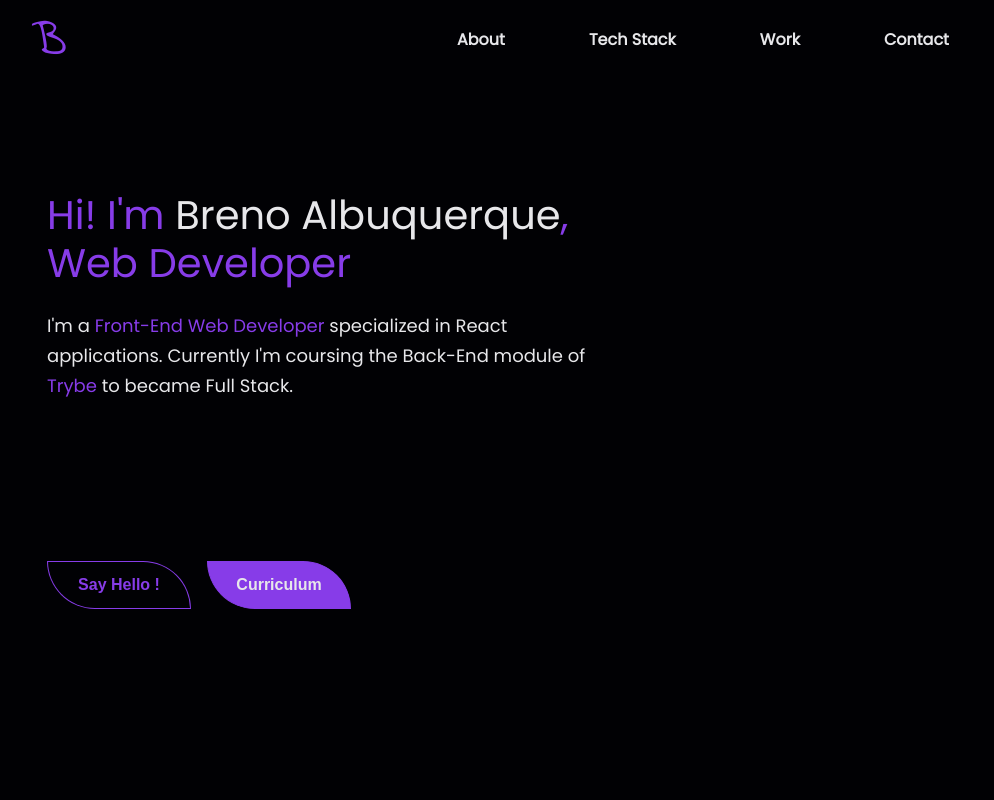
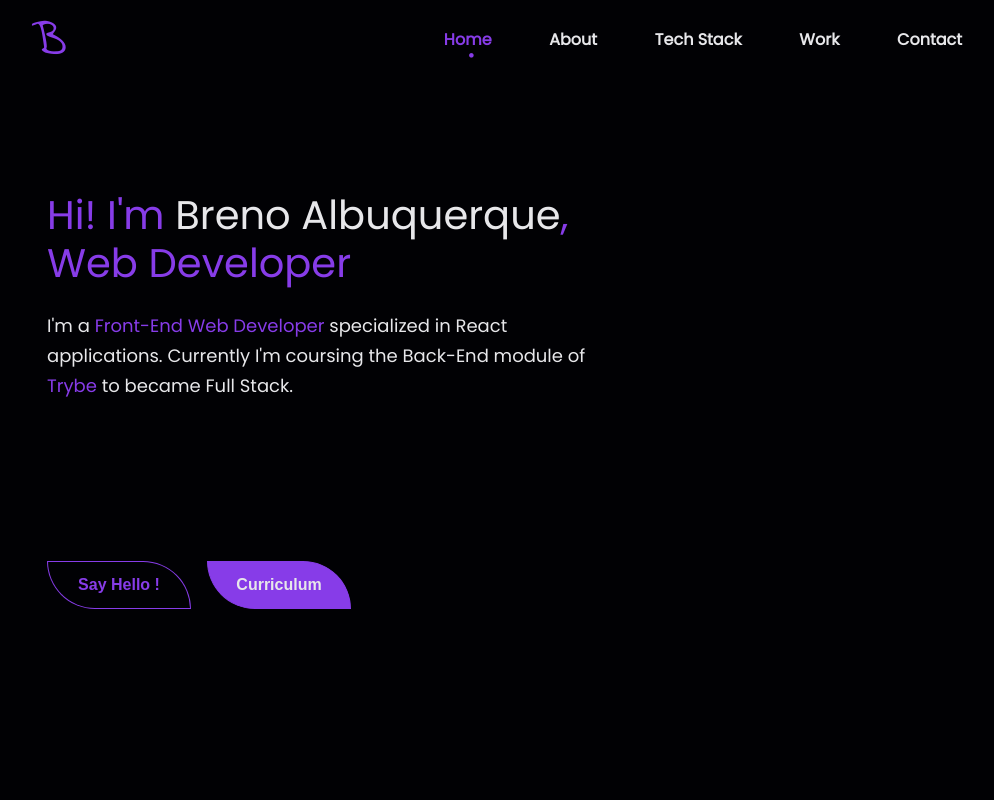
Before and after one commit to Breno-Albuquerque/Breno-Albuquerque.github.io, a React (Create React App) app: page / in a window 1280 px wide. Shown: the top 800 px of the page, without its empty margins (129-1123 px from the left). Built offline with nearby package versions, Linux system fonts and the light colour scheme.

Commit message:
feat: Home in desktop nav

```diff
--- a/src/components/Header.js
+++ b/src/components/Header.js
@@ -119,7 +119,7 @@ const NavLi = styled.li`
 
 function Header() {
   const [wasClicked, setWasClicked] = useState(false);
-  const [isActive, setIsActive] = useState([false, false, false, false]);
+  const [isActive, setIsActive] = useState([false, false, false, false, false]);
 
   function handleMenuClick() {
     setWasClicked(!wasClicked)
@@ -148,17 +148,20 @@ function Header() {
 
         <Nav>
           <NavOl>
-            <NavLi n={0} isActive={ isActive }>
-              <Link onSetActive={ () => handleSetActive(0) } onSetInactive={ () => handleSetInactive(0) } activeClass="active" spy={true} smooth={true} offset={-100} duration={500} to="About">About</Link>
+          <NavLi n={0} isActive={ isActive }>
+              <Link onSetActive={ () => handleSetActive(0) } onSetInactive={ () => handleSetInactive(0) } activeClass="active" spy={true} smooth={true} offset={-100} duration={500} to="Home">Home</Link>
             </NavLi>
             <NavLi n={1} isActive={ isActive }>
-              <Link onSetActive={ () => handleSetActive(1) } onSetInactive={ () => handleSetInactive(1) } activeClass="active" spy={true} smooth={true} offset={-100} duration={500} to="TechStack">Tech Stack</Link>
+              <Link onSetActive={ () => handleSetActive(1) } onSetInactive={ () => handleSetInactive(1) } activeClass="active" spy={true} smooth={true} offset={-100} duration={500} to="About">About</Link>
             </NavLi>
             <NavLi n={2} isActive={ isActive }>
-              <Link onSetActive={ () => handleSetActive(2) } onSetInactive={ () => handleSetInactive(2) }  activeClass="active" spy={true} smooth={true} offset={-100} duration={500} to="Work">Work</Link>
+              <Link onSetActive={ () => handleSetActive(2) } onSetInactive={ () => handleSetInactive(2) } activeClass="active" spy={true} smooth={true} offset={-100} duration={500} to="TechStack">Tech Stack</Link>
             </NavLi>
             <NavLi n={3} isActive={ isActive }>
-              <Link onSetActive={ () => handleSetActive(3) } onSetInactive={ () => handleSetInactive(3) } activeClass="active" spy={true} smooth={true} offset={-100} duration={500} to="Contact">Contact</Link>
+              <Link onSetActive={ () => handleSetActive(3) } onSetInactive={ () => handleSetInactive(3) }  activeClass="active" spy={true} smooth={true} offset={-100} duration={500} to="Work">Work</Link>
+            </NavLi>
+            <NavLi n={4} isActive={ isActive }>
+              <Link onSetActive={ () => handleSetActive(4) } onSetInactive={ () => handleSetInactive(4) } activeClass="active" spy={true} smooth={true} offset={-100} duration={500} to="Contact">Contact</Link>
             </NavLi>
           </NavOl>
         </Nav>
--- a/src/components/Home.js
+++ b/src/components/Home.js
@@ -117,7 +117,7 @@ const ButtonCurriculum = styled.button`
 
 function Home() {
   return (
-    <Section>
+    <Section id="Home">
       <Container>
         <Title>
           Hi! I'm <Name>Breno Albuquerque</Name>,<br/>Web Developer
```
